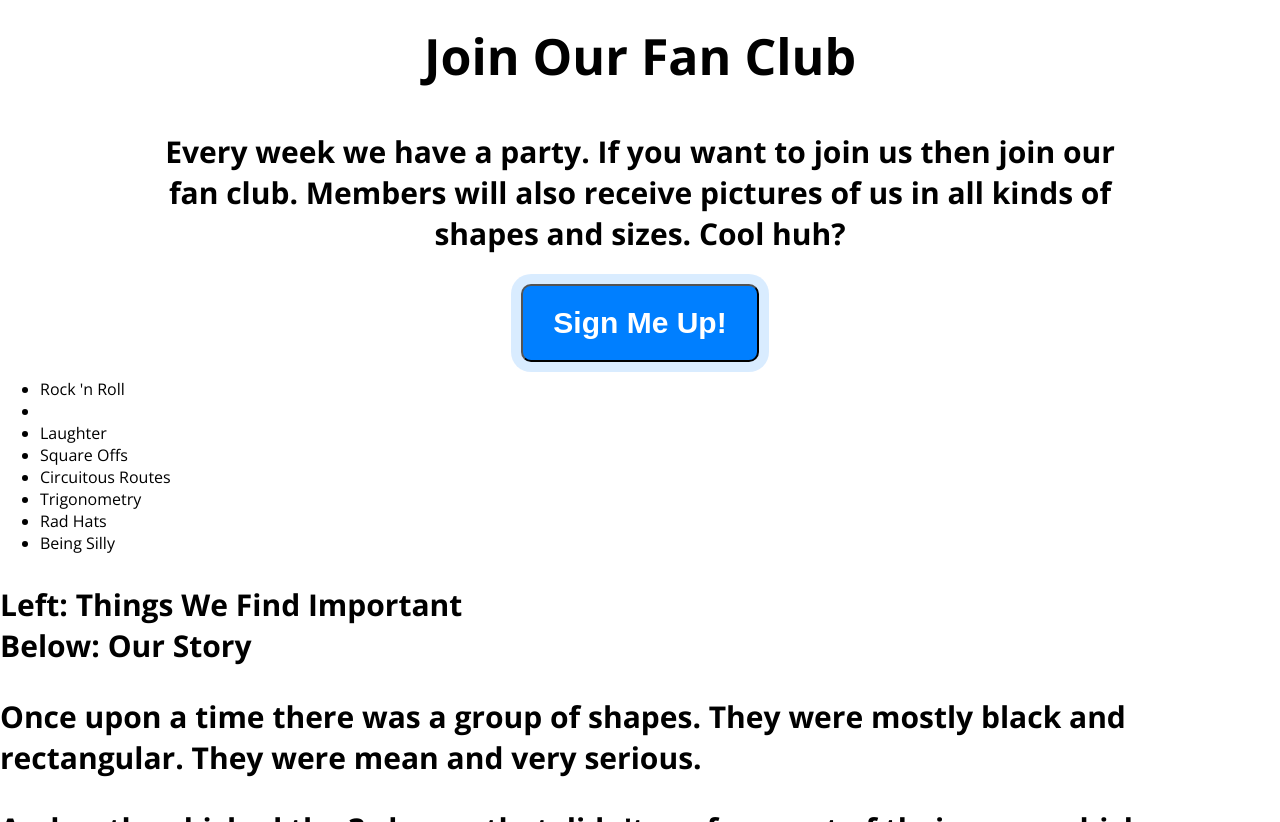
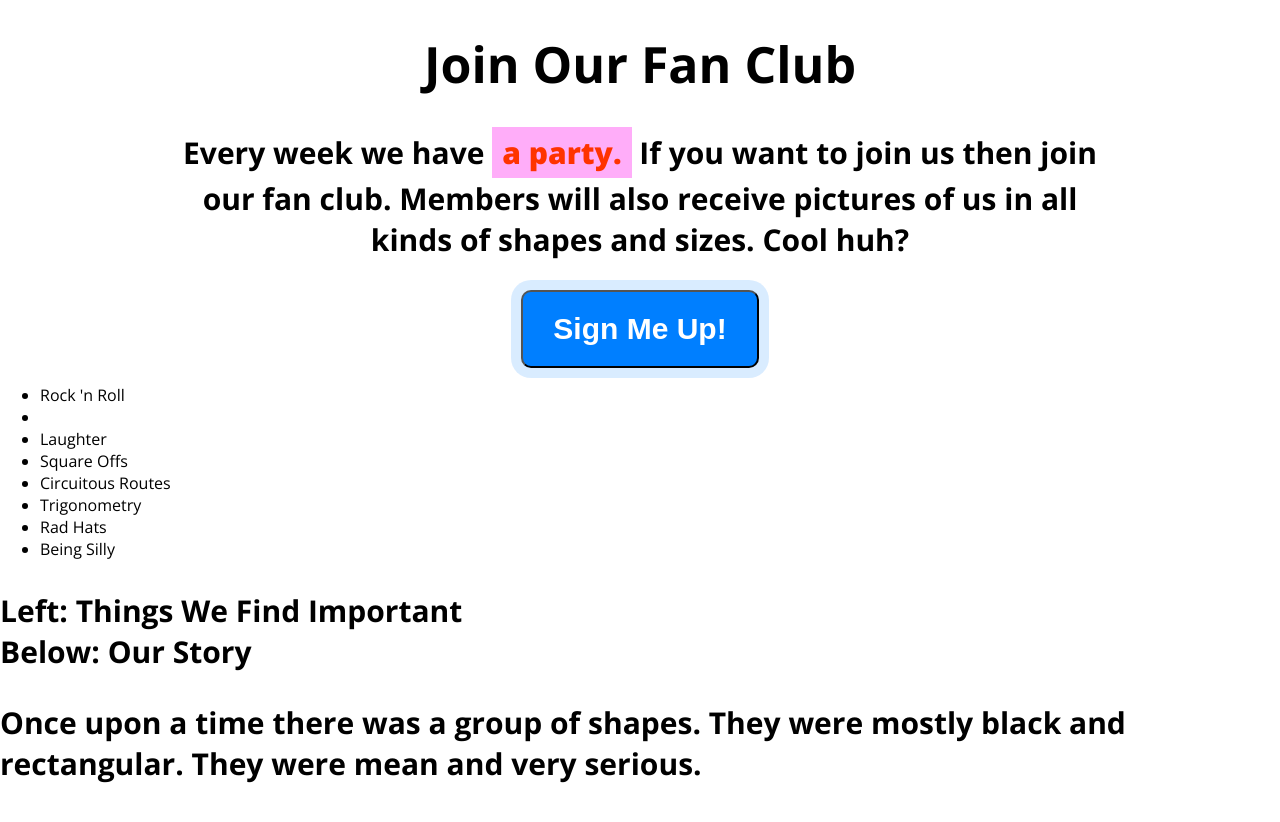
Before and after one commit to ccmad/the-gang, a plain HTML site: page index.html in a window 1280 px wide. Shown: the part 920-1742 px from the top of the page. Drawn offline with nearby package versions, Linux system fonts and the light colour scheme.

Commit message:
Tightend up the read more section

```diff
--- a/style.css
+++ b/style.css
@@ -156,6 +156,23 @@ nav ul li a{
 	text-align: center;
 }
 
+.moreinfo p{
+	margin-top: 18px 0 35px;
+}
+
+.more-info h2{
+	margin: 50px 0 0;
+}
+
+.highlight{
+	background-color: #FFADF9;
+	color: #FF3300;
+	padding: 5px 10px;
+	display: inline;
+	line-height: 50px;
+	font-weight: 800;
+}
+
 
 /*
 <div class="more-info" id="more-info">
```
